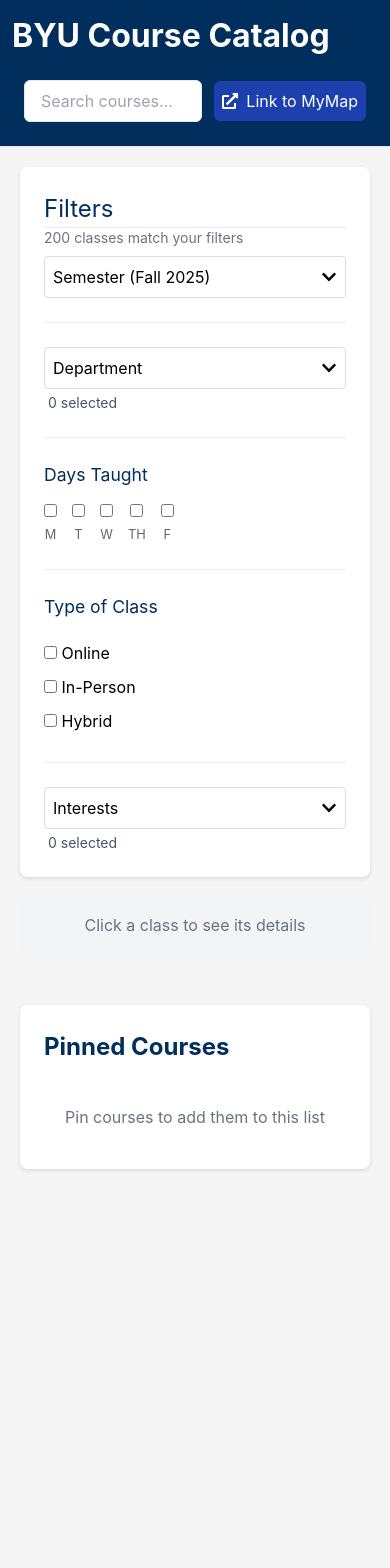
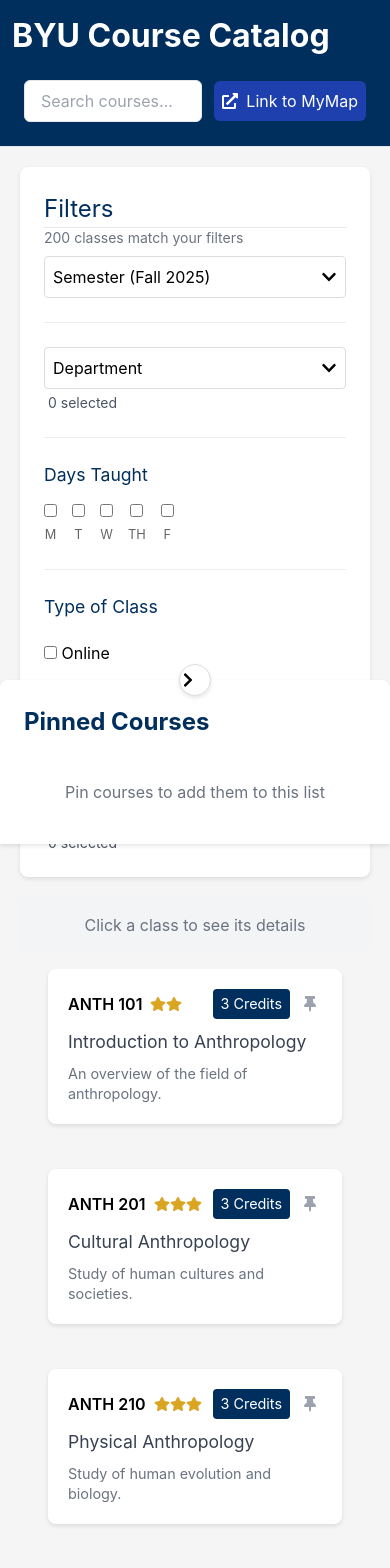
Before and after one commit to Connorisdunn/betterbyucatalog, a React (Vite) app: page / in a window 390 px wide. Shown: the top 1568 px of the page. Before the commit the page ends 1189 px from the top, so only its background shows below. Built offline with nearby package versions, Linux system fonts and the light colour scheme.

Commit message:
Made course cards more mobile friendly

```diff
--- a/src/components/courses/CourseList.jsx
+++ b/src/components/courses/CourseList.jsx
@@ -16,9 +16,16 @@
       <AutoSizer>
         {({ height, width }) => {
           const CARD_MIN_WIDTH = 300;
-          const columnCount = Math.max(1, Math.floor(width / CARD_MIN_WIDTH));
-          const itemWidth = width / columnCount;
-          const rowHeight = 180;
+          const CARD_PADDING = 24; // Total horizontal padding per card
+          const GAP = 24; // Gap between cards
+
+          // Calculate how many cards can fit
+          const availableWidth = width - GAP; // Account for container padding
+          const columnCount = Math.max(1, Math.floor(availableWidth / (CARD_MIN_WIDTH + CARD_PADDING)));
+          const itemWidth = (availableWidth - (columnCount - 1) * GAP) / columnCount;
+
+          // Adjust row height based on content
+          const rowHeight = 200; // Increased for better mobile display
 
           return (
             <List
@@ -26,7 +33,7 @@
               width={width}
               itemCount={Math.ceil(courses.length / columnCount)}
               itemSize={rowHeight}
-              overscanCount={3}
+              overscanCount={2}
             >
               {({ index, style }) => {
                 const items = [];
@@ -34,8 +41,15 @@
                 const toIndex = Math.min(fromIndex + columnCount, courses.length);
 
                 for (let i = fromIndex; i < toIndex; i++) {
+                  const isLastInRow = i === toIndex - 1;
                   items.push(
-                    <div key={courses[i].id} style={{ width: itemWidth }}>
+                    <div
+                      key={courses[i].id}
+                      style={{
+                        width: itemWidth,
+                        marginRight: isLastInRow ? 0 : GAP
+                      }}
+                    >
                       <CourseCard
                         course={courses[i]}
                         isPinned={pinnedCourses.some(c => c.id === courses[i].id)}
@@ -49,7 +63,13 @@
                 }
 
                 return (
-                  <div style={style} className="flex justify-start gap-6 px-4">
+                  <div style={{
+                    ...style,
+                    display: 'flex',
+                    alignItems: 'flex-start',
+                    paddingLeft: GAP / 2,
+                    paddingRight: GAP / 2
+                  }}>
                     {items}
                   </div>
                 );
--- a/src/index.css
+++ b/src/index.css
@@ -321,7 +321,8 @@
   flex: 1;
   display: flex;
   flex-direction: column;
-  min-height: 0; /* Crucial for proper scrolling */
+  height: calc(100vh); /* Adjust based on your header height */
+  min-height: 500px; /* Minimum height for smaller screens */
 }
 
 .course-grid {
@@ -329,6 +330,8 @@
   overflow-y: auto;
   padding: 1rem;
   contain: strict;
+  height: 100%; /* This is crucial */
+  min-height: 500px; /* This is important for flex containers */
   position: relative;
   overflow: hidden;
 }
@@ -534,23 +537,58 @@
   }
 }
 
-@media (max-width: 1024px) {
+@media (max-width: 708px) {
   .container.panel-open,
   .container.panel-closed {
     grid-template-columns: 1fr;
   }
 
-  .filters, .pinned-courses-wrapper {
+  .filters {
     position: static;
     width: 100% !important;
   }
 
+  .pinned-courses-wrapper {
+    position: fixed;
+    bottom: 0;
+    left: 0;
+    right: 0;
+    width: 100% !important;
+    z-index: 50;
+    /* Add some padding to account for mobile browser bars */
+    padding-bottom: env(safe-area-inset-bottom, 0px);
+  }
+
+  .pinned-courses {
+    border-radius: 8px 8px 0 0;
+    /* Remove top sticky positioning since we're fixed to bottom */
+    position: static;
+    /* Add max-height with scrolling for many pinned courses */
+    max-height: 40vh;
+    overflow-y: auto;
+  }
+
+  /* Add some bottom margin to main content to prevent overlap */
+  .main-content {
+    margin-bottom: calc(40vh + 20px);
+  }
+
   .pinned-courses-wrapper.closed {
-    display: none;
+    /* Instead of display: none, transform it off-screen */
+    transform: translateY(100%);
+    transition: transform var(--panel-transition);
+  }
+
+  .pinned-courses-wrapper.open {
+    transform: translateY(0);
   }
 
   .toggle-panel-button {
-    display: none;
+    /* Reposition the toggle button for mobile */
+    display: block;
+    top: -16px;
+    left: 50%;
+    transform: translateX(-50%);
   }
 }
 
```
